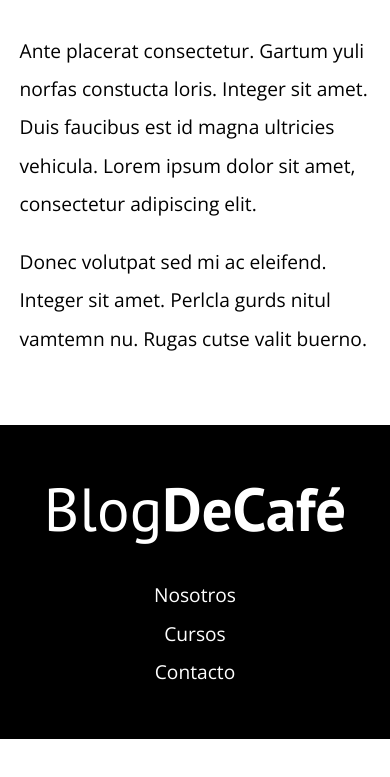
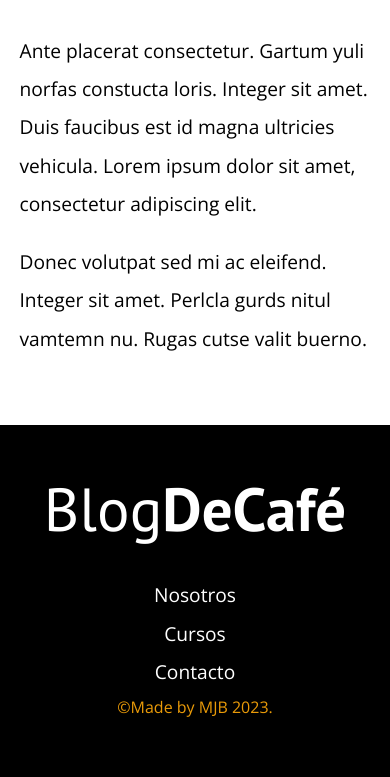
Before and after one commit to mjuncobranco/blog_de_cafe, a plain HTML site: page nosotros.html in a window 390 px wide. Shown: the part 870-1647 px from the top of the page. Before the commit the page ends 1609 px from the top, so only its background shows below. Drawn offline with nearby package versions, Linux system fonts and the light colour scheme.

Commit message:
adding a span for copyright and setting @media query to fix it's position

```diff
--- a/css/stylesheet.css
+++ b/css/stylesheet.css
@@ -5,6 +5,7 @@
   --blanco: #ffffff;
   --negro: #000000;
   --gris: #e1e1e1;
+  --orange: rgb(233, 154, 8);
 }
 
 html {
@@ -229,6 +230,14 @@ img {
   font-size: 1.2rem;
 }
 
+.copyright {
+  color: var(--orange);
+  font-size: 1rem;
+  margin-top: 0;
+
+
+
+}
 .footer {
   background-color: var(--negro);
   padding: 2rem 0;
@@ -247,8 +256,13 @@ img {
   .sobre-nosotros__texto {
     flex: 0 0 calc(50% - 1rem);
   }
+
 }
-
+@media(max-width: 767px) {
+  .copyright {
+    text-align: center;
+  }
+}
 @media (min-width: 768px) {
   .curso {
     display: grid;
--- a/nosotros.html
+++ b/nosotros.html
@@ -36,7 +36,6 @@
     </header>
     <main class="contenedor">
       <h3 class="centrar-texto">Sobre Nosotros</h3>
-
       <div class="sobre-nosotros">
         <div class="sobre-nosotros__imagen">
           <img src="img/nosotros.jpg" alt="nosotros" />
@@ -62,12 +61,17 @@
               Blog<span class="logo__bold">DeCafé</span>
             </h1>
           </a>
+
+
           <nav class="navegacion">
             <a href="nosotros.html" class="navegacion__enlace">Nosotros</a>
             <a href="cursos.html" class="navegacion__enlace">Cursos</a>
             <a href="contacto.html" class="navegacion__enlace">Contacto</a>
+
           </nav>
         </div>
+        <p class="copyright">&copy;Made by MJB 2023.</p>
+
       </div>
     </footer>
     <script src="js/modernizr.js"></script>
```
